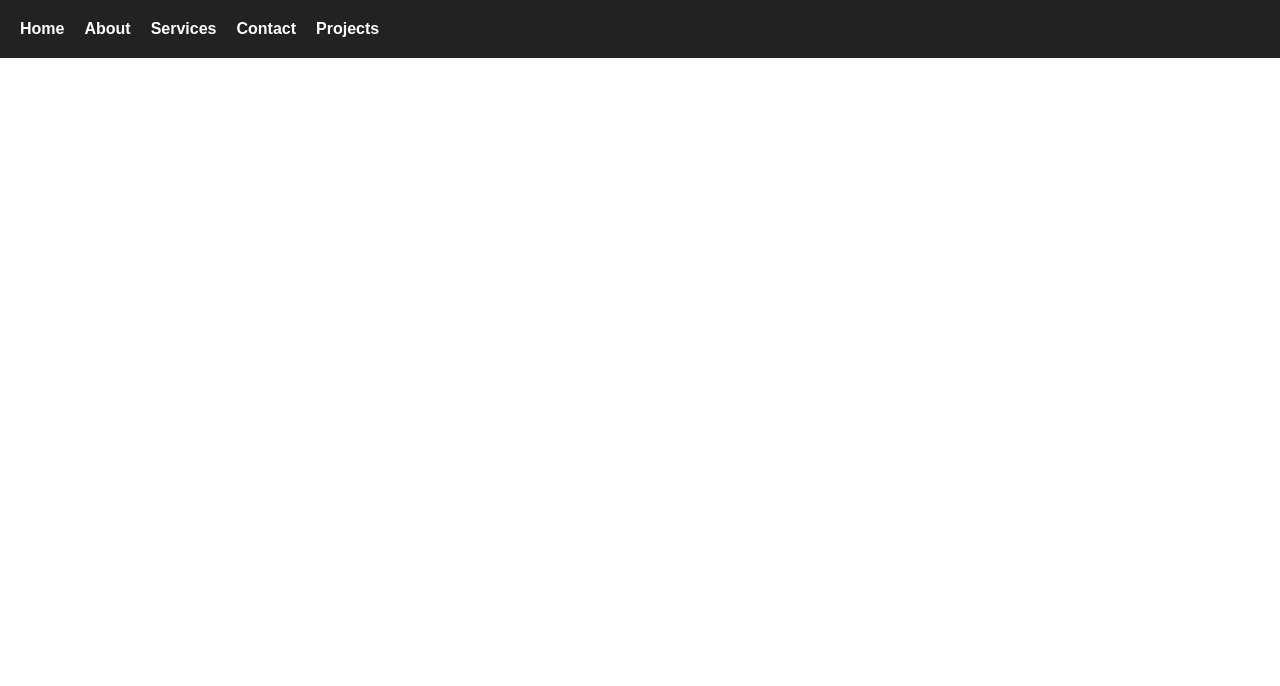
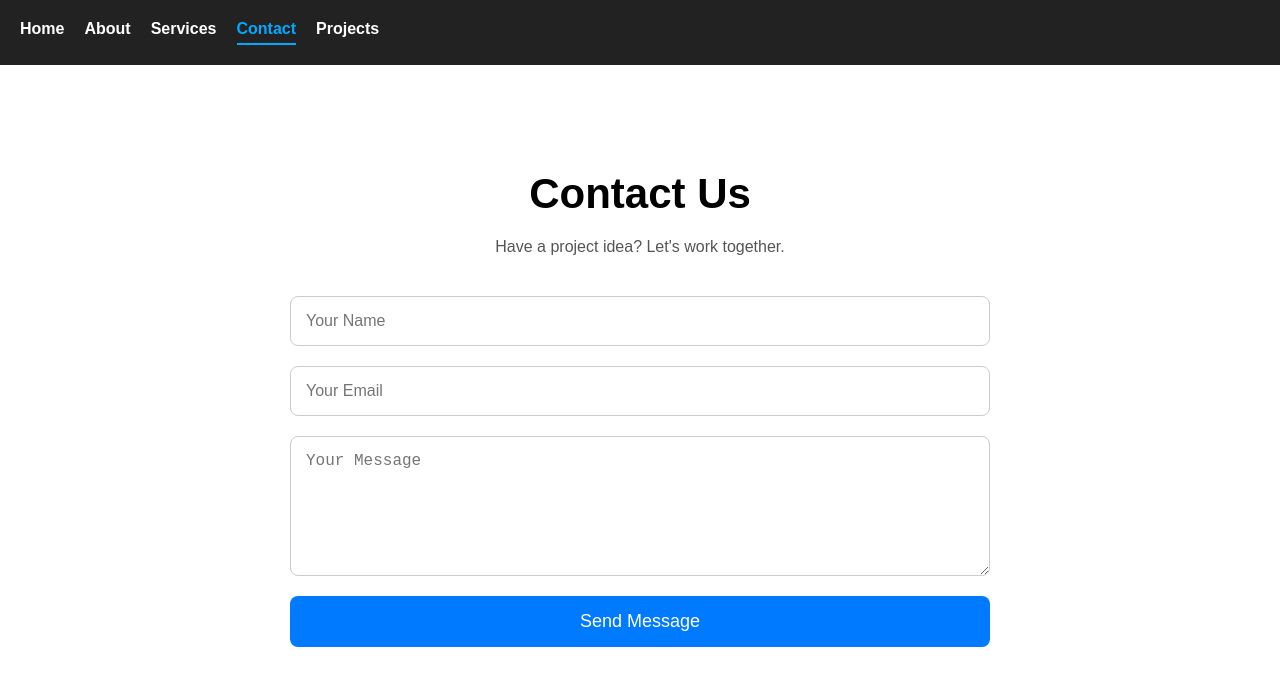
Before and after one commit to GaveshaD/it-company-website, a Nuxt app: page /contact in a window 1280 px wide. Shown: the top 686 px of the page. Built offline with nearby package versions, Linux system fonts and the light colour scheme.

Commit message:
Add contact page with form and styling

```diff
--- /dev/null
+++ b/app/pages/contact.vue
@@ -0,0 +1,71 @@
+<template>
+  <section class="contact">
+    <h1>Contact Us</h1>
+
+    <p>
+      Have a project idea? Let's work together.
+    </p>
+
+    <form class="contact-form">
+      <input type="text" placeholder="Your Name" />
+
+      <input type="email" placeholder="Your Email" />
+
+      <textarea
+        placeholder="Your Message"
+        rows="6"
+      ></textarea>
+
+      <button type="submit">
+        Send Message
+      </button>
+    </form>
+  </section>
+</template>
+
+<style scoped>
+.contact {
+  max-width: 700px;
+  margin: auto;
+  padding: 40px 20px;
+  text-align: center;
+}
+
+.contact h1 {
+  font-size: 42px;
+  margin-bottom: 20px;
+}
+
+.contact p {
+  color: #555;
+  margin-bottom: 40px;
+}
+
+.contact-form {
+  display: flex;
+  flex-direction: column;
+  gap: 20px;
+}
+
+input,
+textarea {
+  padding: 15px;
+  border: 1px solid #ccc;
+  border-radius: 8px;
+  font-size: 16px;
+}
+
+button {
+  background-color: #007bff;
+  color: white;
+  border: none;
+  padding: 15px;
+  border-radius: 8px;
+  font-size: 18px;
+  cursor: pointer;
+}
+
+button:hover {
+  background-color: #0056b3;
+}
+</style>
```
